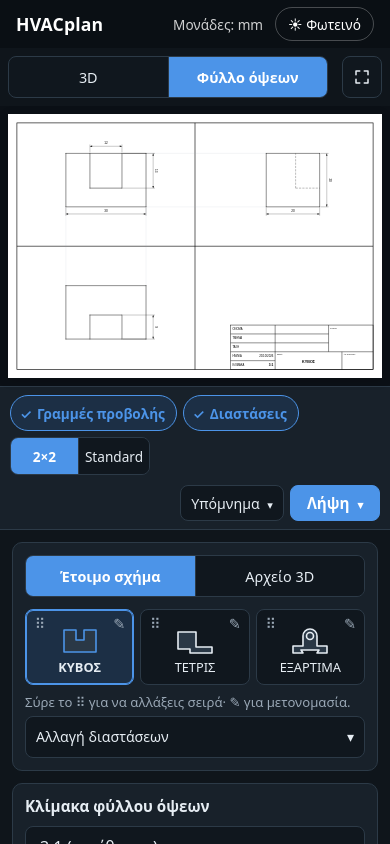
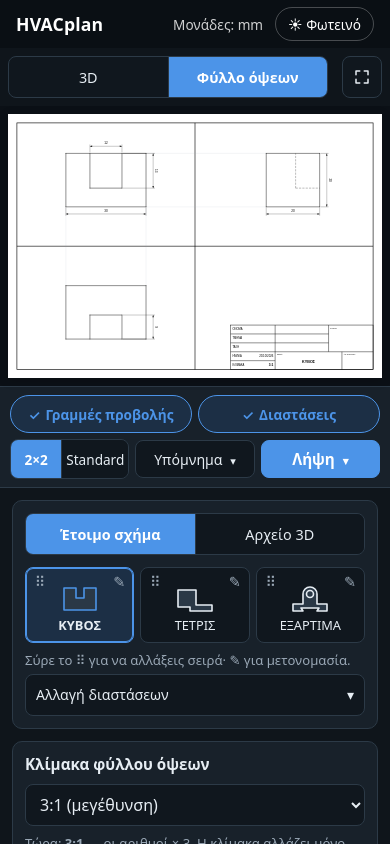
Before and after one commit to Manolis08/HVACplan, a React (Vite) app: page / in a window 390 px wide. Both pictures are taken after a click on the tab "Φύλλο όψεων". Built offline with nearby package versions, Linux system fonts and the light colour scheme.

Commit message:
Φύλλο: απαραίτητες διαστάσεις, γραμμές προβολής ως το αντικείμενο, τακτοποιημένη μπάρα στο κινητό

```diff
--- a/src/drawing/sheet.ts
+++ b/src/drawing/sheet.ts
@@ -3,7 +3,7 @@
 import { applyScale, ONE_TO_ONE, SCALE_PRESETS, scaleLabel, type Scale } from '../lib/scale';
 import type { DimSpec, Part, Vec3 } from '../model/types';
 import type { ProjectionAngle } from '../ui/ProjectionSymbol';
-import { layoutDims, PAPER_STYLE } from '../viewer/dimLayout';
+import { essentialDims, layoutDims, PAPER_STYLE } from '../viewer/dimLayout';
 import { bboxCorners, viewBasis, viewById, type ViewId } from '../viewer/views';
 import type { ViewFrame } from './hlr';
 import { edgeTopology, projectView, silhouettes, type EdgeTopology, type Segment2 } from './hlr';
@@ -320,10 +320,16 @@ export function sheetSvg(views: SheetView[], part: Part, o: SheetOptions): Sheet
   let hidden = '';
   let centers = '';
   let dims = '';
-  const assigned = assignDims(part.dims, views);
+  // Στο φύλλο μόνο οι απαραίτητες διαστάσεις: όσες βγαίνουν με πρόσθεση/αφαίρεση άλλων παραλείπονται.
+  const assigned = assignDims(essentialDims(part.dims), views);
   const corners = bboxCorners(part.bbox);
+  const paperSegs = new Map<SheetView, number[][]>();
   for (const [v, box] of boxes) {
     const toPaper = (p: [number, number]): [number, number] => [box.x + k * (p[0] - v.minU), box.y + k * (v.maxV - p[1])];
+    paperSegs.set(
+      v,
+      v.segments.filter((sg) => !sg.hidden).map((sg) => [...toPaper(sg.a), ...toPaper(sg.b)]),
+    );
     const P = (p: [number, number]) => {
       const q = toPaper(p);
       return `${f2(q[0])} ${f2(q[1])}`;
@@ -358,9 +364,32 @@ export function sheetSvg(views: SheetView[], part: Part, o: SheetOptions): Sheet
     const [ty0, ty1] = [topBox.y, topBox.y + k * ht];
     const [vy0, vy1] = first ? [fy1, ty0] : [ty1, fy0];
     const sx0 = sideBox.x;
+    // Κάθε γραμμή προβολής ξεκινά από το πραγματικό σημείο του σχεδίου στη μία όψη και φτάνει ως το
+    // σχέδιο της άλλης (όχι από το νοητό κουτί γύρω του): π.χ. η πάνω γραμμή του εξαρτήματος
+    // ακουμπά την κορυφή του στρογγυλού μέρους. Αν δεν βρεθεί σημείο, μένει η θέση του κουτιού.
+    // ανοχή 0,3 mm χαρτιού: τα τόξα είναι πολύγωνα και η κορυφή τους πέφτει λίγο μέσα από το κουτί
+    const eps = 0.3;
+    /** Τα x όπου οι ορατές γραμμές μιας όψης συναντούν την οριζόντια y (και τα y για κάθετη x). */
+    const hits = (v: SheetView, at: number, horizontal: boolean): number[] => {
+      const out: number[] = [];
+      for (const [ax, ay, bx, by] of paperSegs.get(v) ?? []) {
+        const [a1, a2, b1, b2] = horizontal ? [ay, ax, by, bx] : [ax, ay, bx, by];
+        if (at < Math.min(a1, b1) - eps || at > Math.max(a1, b1) + eps) continue;
+        if (Math.abs(b1 - a1) < eps) out.push(a2, b2);
+        else out.push(a2 + ((at - a1) / (b1 - a1)) * (b2 - a2));
+      }
+      return out;
+    };
+    const ext = (vals: number[], pick: 'min' | 'max', fallback: number) =>
+      vals.length ? (pick === 'min' ? Math.min(...vals) : Math.max(...vals)) : fallback;
+    const upper = first ? front : top;
+    const lower = first ? top : front;
+    const vLine = (x: number) =>
+      `M${f2(x)} ${f2(ext(hits(upper, x, false), 'max', vy0))}V${f2(ext(hits(lower, x, false), 'min', vy1))}`;
+    const hLine = (y: number) =>
+      `M${f2(ext(hits(front, y, true), 'max', fx1))} ${f2(y)}H${f2(ext(hits(side, y, true), 'min', sx0))}`;
     projLines =
-      `<path d="M${f2(fx0)} ${f2(vy0)}V${f2(vy1)}M${f2(fx1)} ${f2(vy0)}V${f2(vy1)}` +
-      `M${f2(fx1)} ${f2(fy0)}H${f2(sx0)}M${f2(fx1)} ${f2(fy1)}H${f2(sx0)}" stroke="#9aa5b1" stroke-width="0.13" fill="none"/>`;
+      `<path d="${vLine(fx0)}${vLine(fx1)}${hLine(fy0)}${hLine(fy1)}" stroke="#9aa5b1" stroke-width="0.13" fill="none"/>`;
   }
 
   const svg = [
--- a/src/styles.css
+++ b/src/styles.css
@@ -1807,3 +1807,41 @@ body {
 .sheet-exit:hover {
   background: rgba(0, 0, 0, 0.75);
 }
+
+/* ---------- Μπάρα φύλλου σε στενή οθόνη (όρθιο κινητό): πλέγμα δύο γραμμών χωρίς κενά ----------
+   1η γραμμή: οι δύο διακόπτες μισός-μισός. 2η: διάταξη, Υπόμνημα, Λήψη σε ίσα κομμάτια. */
+@media (max-width: 600px) {
+  .sheet-toolbar {
+    display: grid;
+    grid-template-columns: repeat(6, minmax(0, 1fr));
+    gap: 6px;
+    padding: 8px 10px;
+  }
+  .sheet-options,
+  .sheet-actions {
+    display: contents;
+  }
+  .sheet-toolbar .pill {
+    grid-column: span 3;
+    justify-content: center;
+    min-height: 38px;
+    padding: 0 8px;
+  }
+  .sheet-toolbar .layout-switch,
+  .sheet-toolbar .sheet-actions > button,
+  .sheet-toolbar .menu-wrap {
+    grid-column: span 2;
+    min-width: 0;
+  }
+  .sheet-toolbar .layout-switch button {
+    min-height: 38px;
+    padding: 0 4px;
+  }
+  .sheet-toolbar .sheet-actions > button,
+  .sheet-toolbar .menu-wrap > button {
+    width: 100%;
+    min-height: 38px;
+    padding: 0 6px;
+    justify-content: center;
+  }
+}
```
Also changed, not shown: 1 other file (tests, documents, lock files or other folders).
